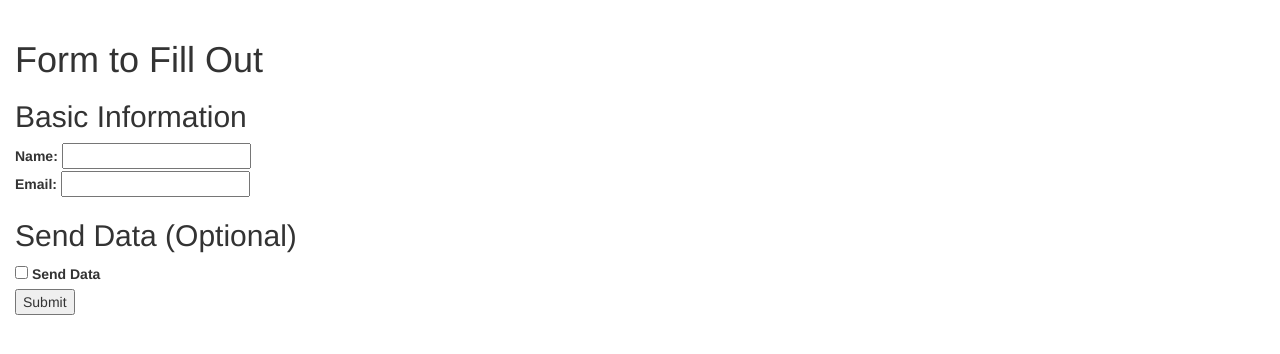
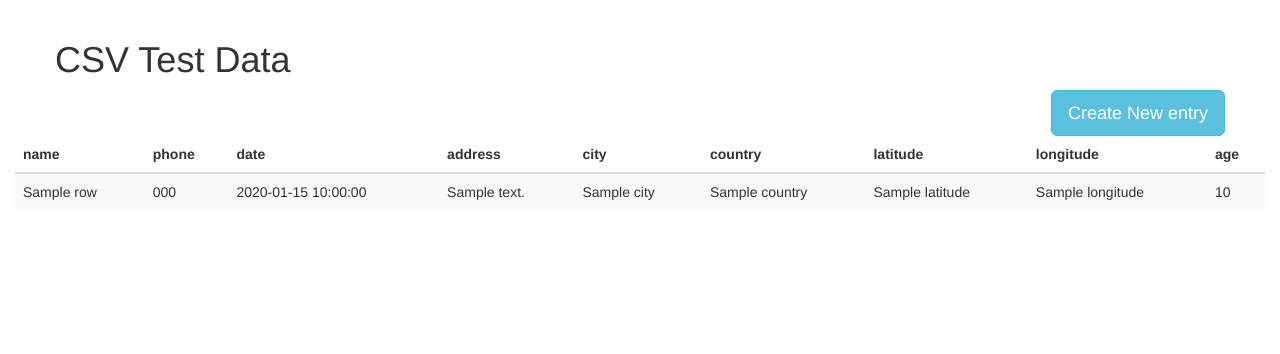
Before and after one commit to Mohannadshih/Python_App, a Flask app: template templates/list.html in a window 1280 px wide. Shown: the part 52-406 px from the top of the page. Run offline with Flask 3, Linux system fonts and the light colour scheme; the template is opened without the code that fills it: most values are stand-ins (such as "Sample title", 1, 10 or a date in 2020); parts of the project's set-up code (start-up, migrations or seed data) failed here and were passed over; some libraries are stand-ins or nearby versions.

Commit message:
working on the listing page using data from csv

```diff
--- a/templates/list.html
+++ b/templates/list.html
@@ -54,42 +54,48 @@
       </nav>
 
     <div class="container-fluid">
-        <h1>Form to Fill Out</h1>
-        <form action="/submit" method="POST">
-            <!-- Basic Information -->
-            <h2>Basic Information</h2>
-            <label for="name">Name:</label>
-            <input type="text" id="name" name="name" required><br>
-
-            <label for="email">Email:</label>
-            <input type="email" id="email" name="email" required><br>
-
-            <!-- Optional Section: Send Data -->
-            <h2>Send Data (Optional)</h2>
-            <input type="checkbox" id="sendData" name="sendData">
-            <label for="sendData">Send Data</label><br>
-
-            <!-- Optional Fields (Initially Hidden) -->
-            <div id="optionalFields" style="display:none;">
-                <label for="subject">Subject:</label>
-                <input type="text" id="subject" name="subject"><br>
-
-                <label for="message">Message:</label>
-                <textarea id="message" name="message" rows="4" cols="50"></textarea><br>
+        <div class="container">
+          <div class="row">
+            <div class="col-8">
+              <h1>CSV Test Data</h1>
             </div>
-
-            <input type="submit" value="Submit">
-        </form>
+            <div class="col-4 text-right">
+              <button class="btn btn-lg btn-info">
+                Create New entry
+              </button>
+            </div>
+          </div>
+        </div>
+        <table class="table table-striped">
+            <thead>
+                <tr>
+                    <th>name</th>
+                    <th>phone</th>
+                    <th>date</th>
+                    <th>address</th>
+                    <th>city</th>
+                    <th>country</th>
+                    <th>latitude</th>
+                    <th>longitude</th>
+                    <th>age</th>
+                </tr>
+            </thead>
+            <tbody>
+                {% for row in data %}
+                    <tr>
+                        <td>{{ row['name'] }}</td>
+                        <td>{{ row['phone'] }}</td>
+                        <td>{{ row['date'] }}</td>
+                        <td>{{ row['address'] }}</td>
+                        <td>{{ row['city'] }}</td>
+                        <td>{{ row['country'] }}</td>
+                        <td>{{ row['latitude'] }}</td>
+                        <td>{{ row['longitude'] }}</td>
+                        <td>{{ row['age'] }}</td>
+                    </tr>
+                {% endfor %}
+            </tbody>
+        </table>
     </div>
-
-    <script>
-        // Toggle visibility of optional section based on the "Send Data" checkbox
-        const sendDataCheckbox = document.getElementById("sendData");
-        const optionalFields = document.getElementById("optionalFields");
-
-        sendDataCheckbox.addEventListener("change", function() {
-            optionalFields.style.display = sendDataCheckbox.checked ? "block" : "none";
-        });
-    </script>
-</body>
+  </body>
 </html>
```
Also changed, not shown: pages/home.py (+8 -2 lines).
